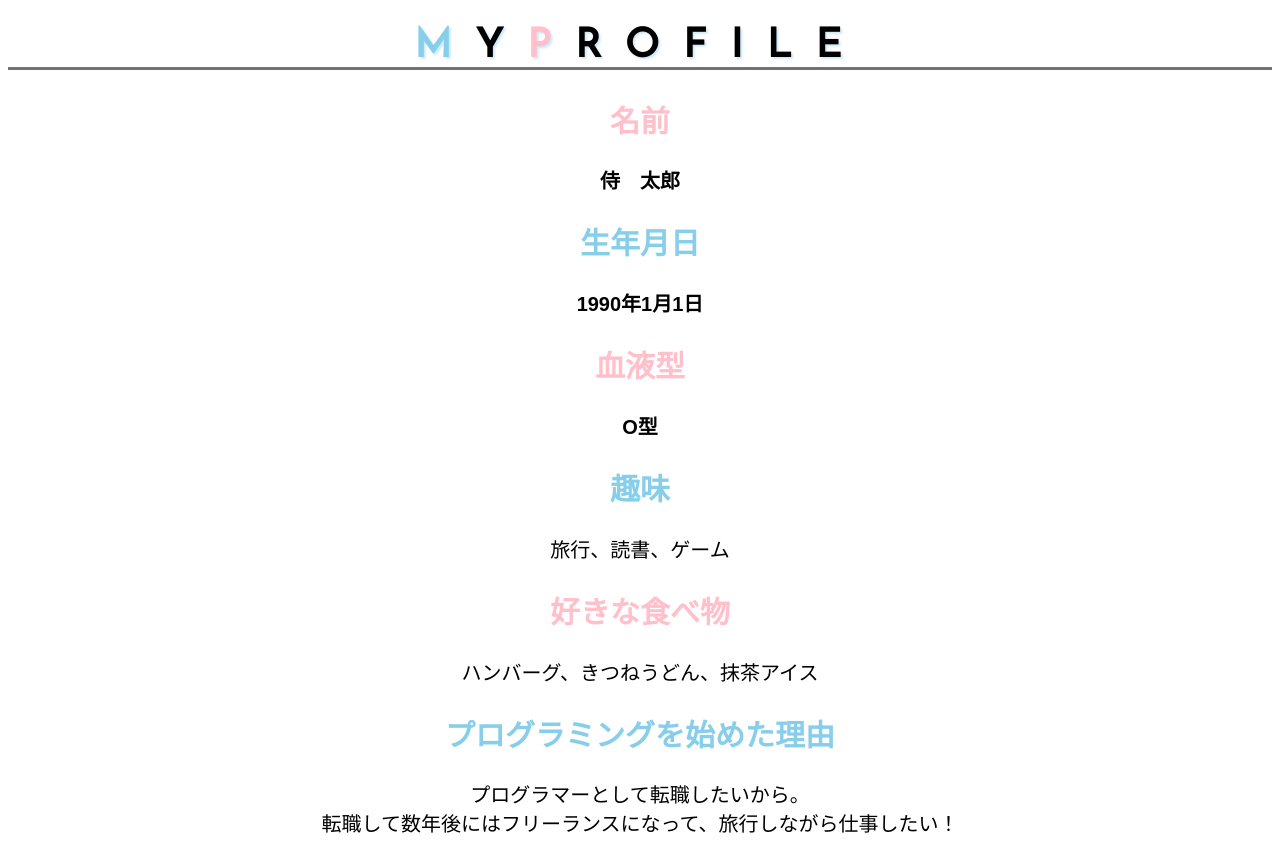
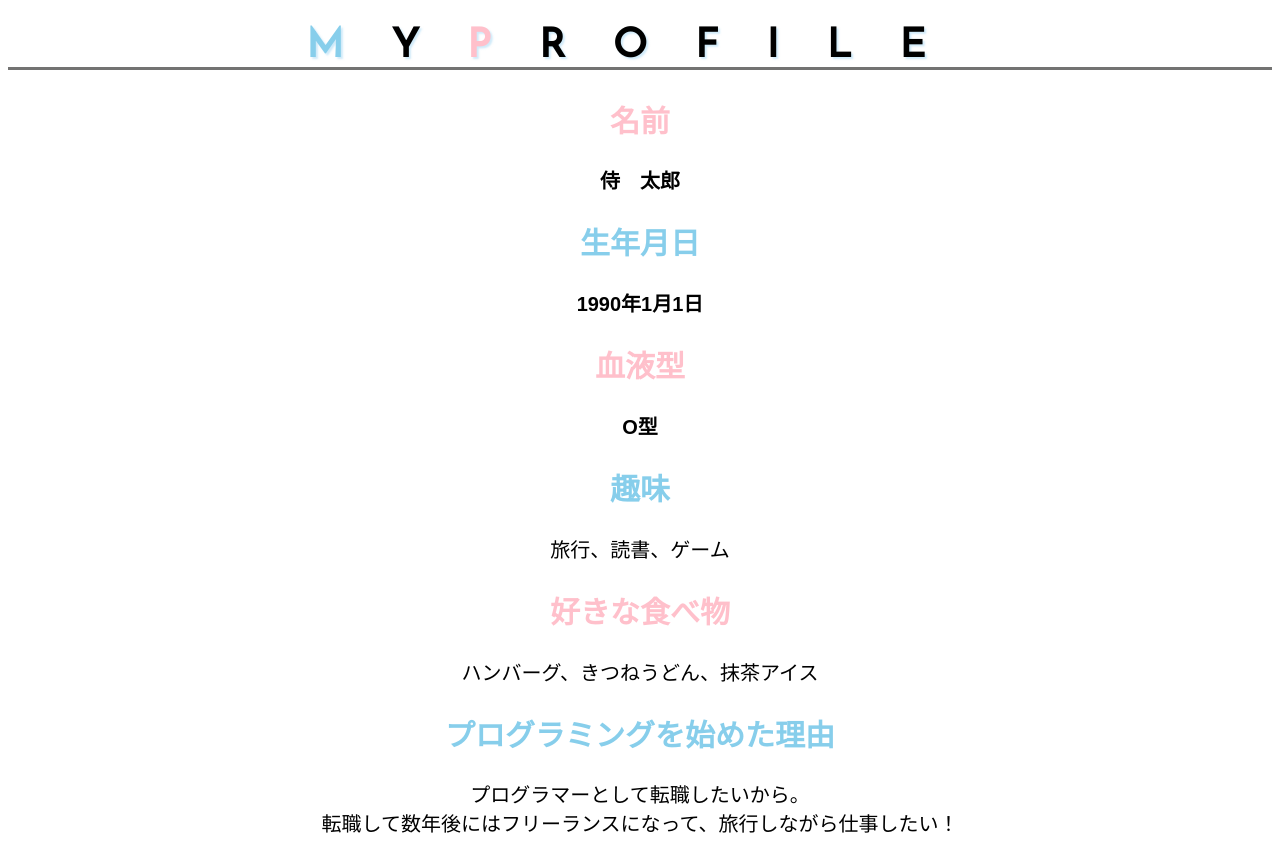
Before and after one commit to rururu5581/html-css-basic-kadai, a plain HTML site: page kadai_015/kadai_015.html in a window 1280 px wide. Drawn offline with Linux system fonts and the light colour scheme.

Commit message:
Add files via upload

```diff
--- a/kadai_015/style.css
+++ b/kadai_015/style.css
@@ -3,14 +3,14 @@ html{
 }
 
 body{
-  font-family: "Arial","Meiryo","sans-serif";
+  font-family: "Arial", "Meiryo", sans-serif;
 }
 
 .blue{
   color: skyblue;
 }
 
-#basic {
+#basic h2 + p {
   font-weight: bold;
 }
 
@@ -19,8 +19,8 @@ color: rgb(255, 192, 203);
 }
 
 h1{
-  font-family: "Josefin Sans","sans-serif";
-  letter-spacing: 1.2rem;
+  font-family: Josefin Sans;
+  letter-spacing: 1.2em;
   font-size: 2rem;
   text-shadow:2px 2px 2px rgba(160, 213, 243, 0.5) ;
   border-bottom: solid 3px rgb(115, 115, 114);
```
Also changed, not shown: kadai_015/015.jpg (added).
